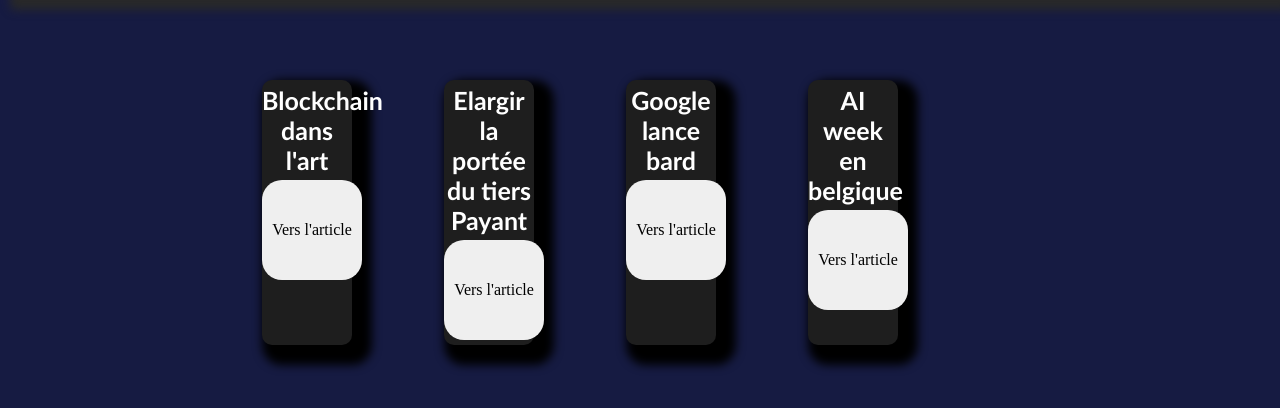
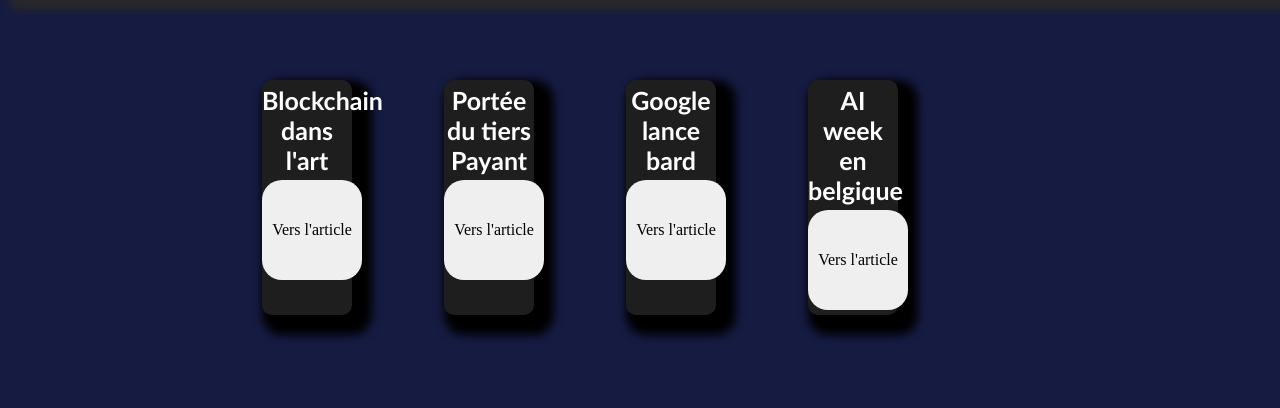
Before and after one commit to MacMalag/VictorG, a plain HTML site: page Veille.html in a window 1280 px wide. Shown: the part 60-468 px from the top of the page. Drawn offline with Linux system fonts and the light colour scheme.

Commit message:
Update Veille.html

```diff
--- a/Veille.html
+++ b/Veille.html
@@ -23,7 +23,7 @@
             <button type=button class="boutonarticle1" onclick="window.open('https://www.gazette-drouot.com/article/de-la-blockchain-dans-l-art%25C2%25A0%253A-evolution-ou-revolution%25C2%25A0%253F/4579', '_blank')">Vers l'article</button>
         </div>
         <div class="article">
-            <h4 class="nomarticle">Elargir la portée du tiers Payant</h4>
+            <h4 class="nomarticle">Portée du tiers Payant</h4>
             <button type=button class="boutonarticle2" onclick="window.open('https://www.usine-digitale.fr/article/sante-moneytrack-elargit-la-portee-du-tiers-payant-grace-a-la-blockchain.N2082901', '_blank')">Vers l'article</button>
         </div>
         <div class="article">
```
